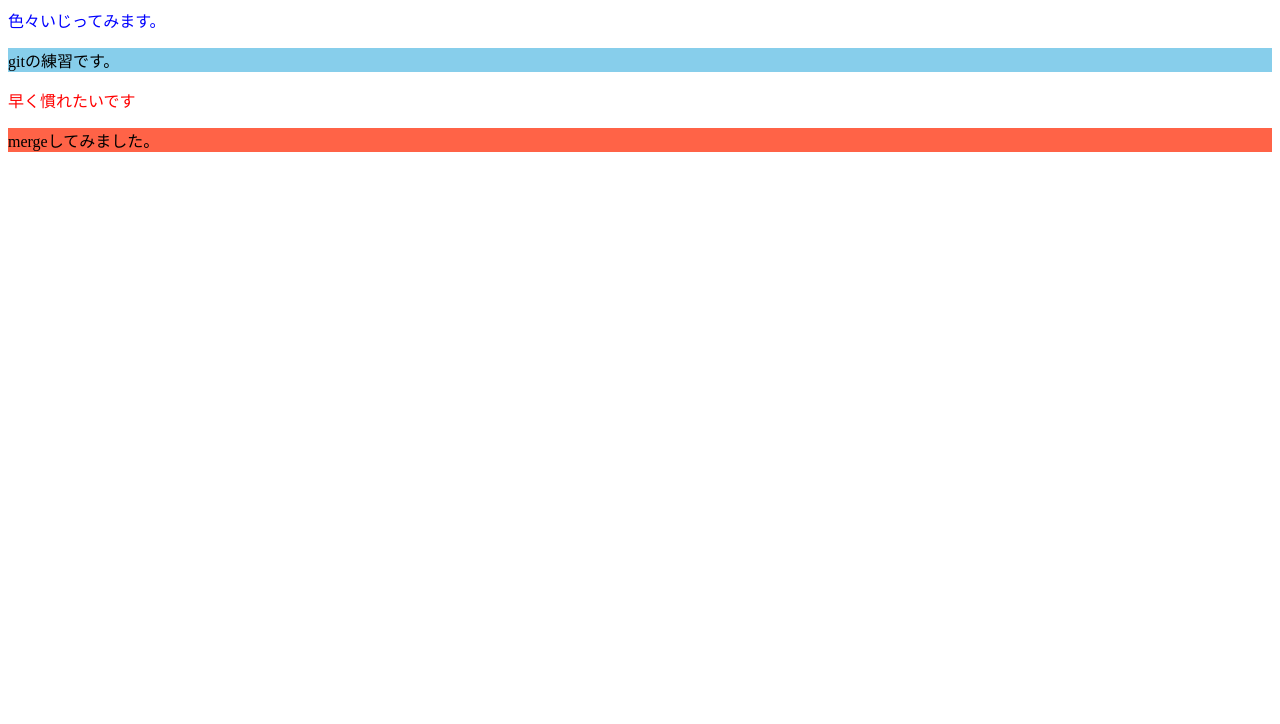
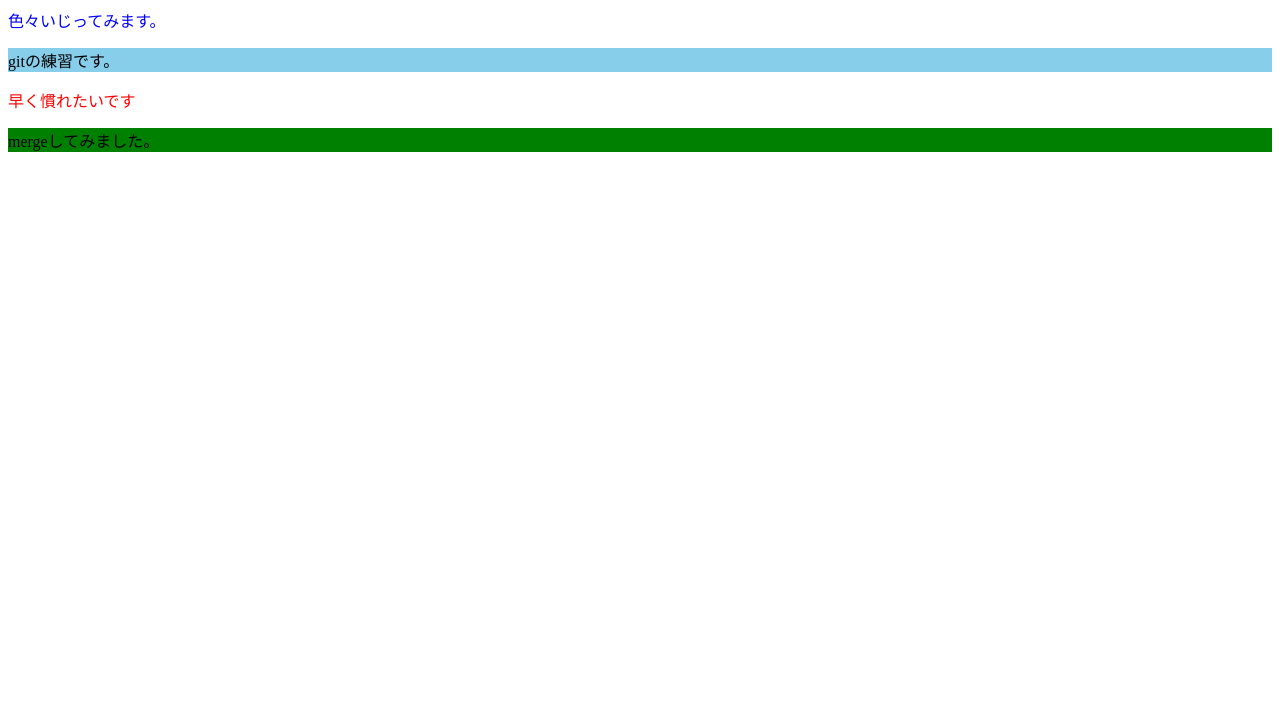
Before and after one commit to miura19/git_tutorial, a plain HTML site: page index.html in a window 1280 px wide. Shown: the part 76-800 px from the top of the page. Drawn offline with Linux system fonts and the light colour scheme.

Commit message:
backgroundをgreenにしました

```diff
--- a/style.css
+++ b/style.css
@@ -15,5 +15,5 @@
 }
 
 .text4{
-  background: tomato;
+  background: green;
 }
```
